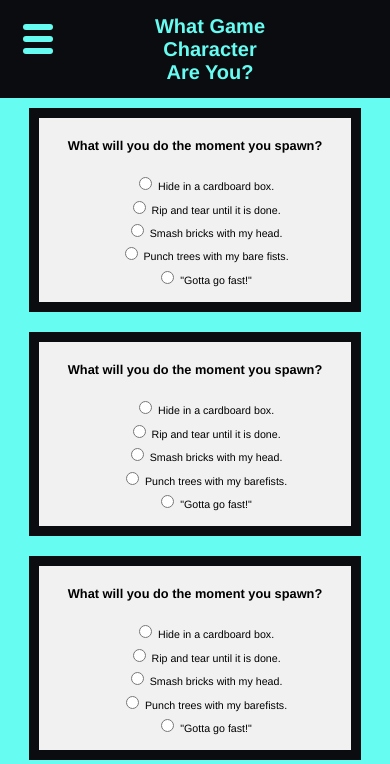
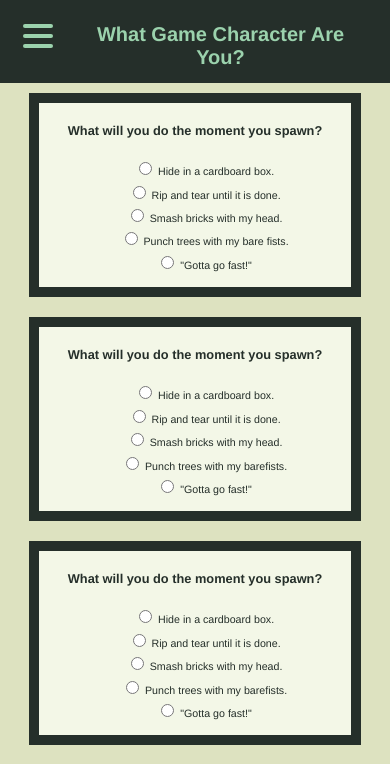
Before and after one commit to ebgh1/Who-you, a plain HTML site: page index.html in a window 390 px wide. Shown: the top 764 px of the page. Drawn offline with Linux system fonts and the light colour scheme.

Commit message:
change color scheme and minor ui tweaks

```diff
--- a/index.html
+++ b/index.html
@@ -6,7 +6,7 @@
     <title>Who You?</title>
     <link rel="stylesheet" href="styles.css">
 </head>
-<body style="margin: 0; padding: 0; background-color:#66FCF1;">
+<body style="margin: 0; padding: 0; background-color:#DDE2C0;">
     <div>
         <div class="headerBox">
         <!-- style="border: solid 1px red; -->
--- a/styles.css
+++ b/styles.css
@@ -9,7 +9,7 @@
 .hamburgerBars {
     width: 40px;
     height: 6px;
-    background-color:#66FCF1;
+    background-color:#9BD2AD;
     margin: 6px 0;
     border-radius: 10px;
 }
@@ -28,7 +28,7 @@
 
 .headerBox {
     display: flex;
-    background-color:#0b0C10;
+    background-color:#252F2A;
     text-align: center;
     left: 0;
     top: 0;
@@ -37,18 +37,20 @@
 .leftHeaderColumn {
     padding-top: 5px;
     padding: 15px;
-    width: 33%;
+    flex: 1;
 }
 
 .midHeaderColumn {
-    color: #66FCF1;
+    color: #9BD2AD;
     text-align: center;
-    width: 33%;
+    vertical-align: middle;
+    width: 500px;
 }
 
 .rightHeaderColumn {
-    color: #66FCF1;
-    width: 33%;
+    color: #9BD2AD;
+    padding: 15px;
+    flex: 1;
 }
 
 
@@ -69,7 +71,7 @@
 .sidebar a {
     text-decoration: none;
     font-size: 25px;
-    color:  #66FCF1;
+    color:  #9BD2AD;
     display: block;
 }
 
@@ -108,27 +110,32 @@
   }
 
  .questionContainer {
-    background-color: #f1f1f1;
+    background-color: #F3F7E7;
     width: 80%;
+    max-width: 720px;
     margin-top: 1%;
     margin: 10px;
     text-align: center;
     line-height: 175%;
     font-size: 175%;
-    border: solid 10px  #0b0C10;
+    border: solid 10px  #252F2A;
+}
+
+.questionContainer * {
+    color:#252F2A;
 }
 
 
 .answerTable {
-    color: #66FCF1;
+    color: #9BD2AD;
     margin-top: 1%;
-    background-color: #0b0C10;
+    background-color: #252F2A;
 }
 
 .submitBtn {
-    background-color: #0b0C10;
+    background-color: #252F2A;
     font-size: 150%;
-    color: white;
+    color: #F3F7E7;
     padding: 2.5% 10%;
     cursor: pointer;
     border-radius: 20px;
@@ -140,8 +147,8 @@
 }
 
 .resetBtn {
-    background-color:red;
-    color:white;
+    background-color:#3E8472;
+    color:#F3F7E7;
     padding: 1% 2%;
     cursor: pointer;
     border-radius: 20px;
@@ -161,7 +168,7 @@
     position: fixed;
     top: 0;
     right: 0;
-    background-color:#66FCF1;
+    background-color:#9BD2AD;
     overflow-x: hidden;
     transition: 0.3s;
     padding-top: 20px;
@@ -177,17 +184,20 @@
     .questionContainer{
         font-size: 80%;
     }
-}
 
-@media screen and (max-width: 600px){
     .midHeaderColumn{
         font-size: x-small;
-        text-align: center;
-        padding-top: 2px;
+        padding-top: 10px;
     }
 
     .hamburgerBars {
         width: 30px;
-        height: 6px;
+        height: 4px;
+    }
+
+    .hamburgerContainer {
+        width: 40px;
+        padding: 3px;
+        padding-left: 8px;
     }
 }
```
